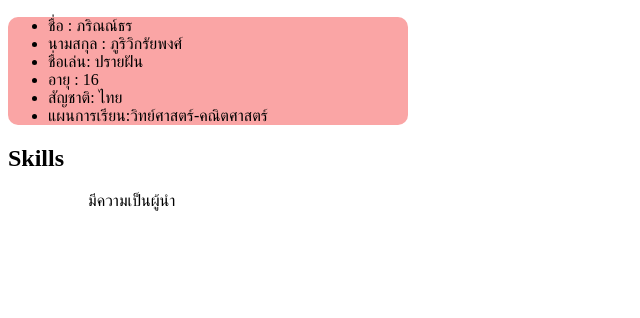
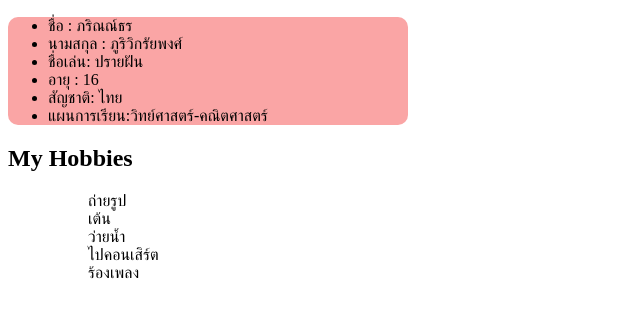
Before and after one commit to praifunn/project, a plain HTML site: page index.html in a window 1280 px wide. Shown: the part 110-428 px from the top of the page, without its empty margins (0-640 px from the left). Drawn offline with Linux system fonts and the light colour scheme; files that its build step writes are made by us from their sources.

Commit message:
update/2

```diff
--- a/css/deco.css
+++ b/css/deco.css
@@ -1,3 +1,9 @@
+.body{
+    text-align: center;
+}
+
+
+
 .box{
 background-color: rgb(250, 165, 165);
 width: 400px;
--- a/index.html
+++ b/index.html
@@ -19,9 +19,14 @@
         <li>แผนการเรียน:วิทย์ศาสตร์-คณิตศาสตร์ </li>
     </ul>
     </div>
-    <h2>Skills</h2>
+    <h2>My Hobbies</h2>
      <ul>
-       <ol>มีความเป็นผู้นำ</ol>
+       <ol>ถ่ายรูป</ol>
+       <ol>เต้น</ol>
+       <ol>ว่ายน้ำ</ol>
+       <ol>ไปคอนเสิร์ต</ol>
+       <ol>ร้องเพลง</ol>
+
     </ul>
 </body>
 </html>
```
